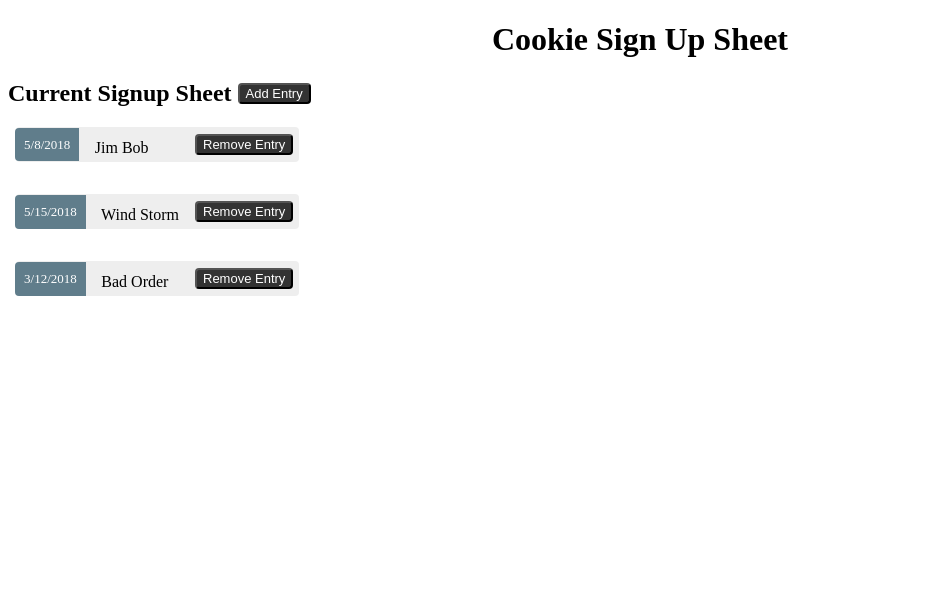
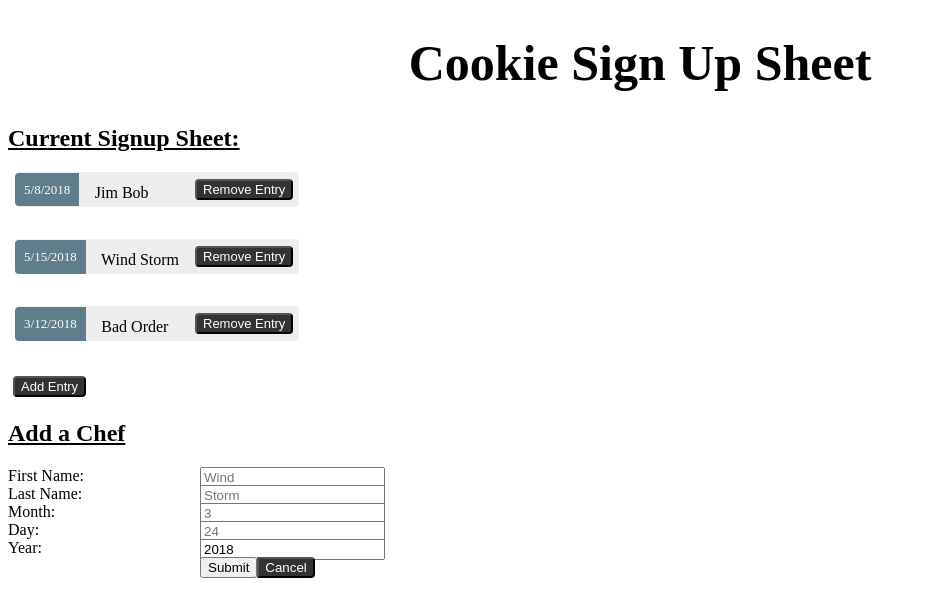
Before and after one commit to AlecSimon/Second-Angular-Project, an Angular app in the folder First Project Angular/ClientApp/: page / in a window 1280 px wide. Both pictures are taken after a click on the button "Add Entry". Shown: the top 616 px of the page, without its empty margins (0-927 px from the left). Built offline with nearby package versions, Linux system fonts and the light colour scheme.

Commit message:
Buttons look like they work properly. Final step before real server data transfer.

```diff
--- a/First Project Angular/ClientApp/src/app/app.component.css
+++ b/First Project Angular/ClientApp/src/app/app.component.css
@@ -0,0 +1,3 @@
+h1 {
+    font-size: 50px;
+}
--- a/First Project Angular/ClientApp/src/app/chefs/chefs.component.css
+++ b/First Project Angular/ClientApp/src/app/chefs/chefs.component.css
@@ -1,6 +1,9 @@
 .selected {
   background-color: #CFD8DC !important;
   color: white;
+}
+h2 {
+  text-decoration: underline;
 }
 .chefs {
   margin: 0 0 2em 0;
@@ -47,14 +50,39 @@
   left: 15em;
   transform: translate(0px, 2px);
 }
-button {
+
+h2 button {
   cursor: pointer;
   border-color: black;
   background-color: #333333;
   color: white;
   font-size: small;
   border-radius: 4px 4px 4px 4px;
+  transform: translate(5px, -3px);
 }
-h2 button {
-  transform: translate(0px, -3px);
+
+form input {
+position: fixed;
+left: 15em;
 }
+form button{
+  border-color: black;
+  background-color: #333333;
+  color: white;
+  position: fixed;
+  left: 19.3em;
+  border-radius: 0px 4px 4px 0px;
+}
+
+.deletion form input {
+  position: fixed;
+  left: 19em;
+  }
+.deletion form button{
+  border-color: black;
+  background-color: #333333;
+  color: white;
+  position: fixed;
+  left: 21.6em;
+  border-radius: 0px 4px 4px 0px;
+}
--- a/First Project Angular/ClientApp/src/app/chefs/chefs.component.html
+++ b/First Project Angular/ClientApp/src/app/chefs/chefs.component.html
@@ -1,23 +1,34 @@
-<h2>Current Signup Sheet <button type="button">Add Entry</button></h2>
+<h2>Current Signup Sheet:</h2>
 <ul class="chefs" *ngFor="let chef of chefs">
   <li>
     <span class="badge">{{chef.month}}/{{chef.day}}/{{chef.year}}</span> {{chef.firstName}} {{chef.lastName}} <button type="button" [class.selected]="chef === selectedChef"
-    (click)="onSelect(chef)">Remove Entry</button>
+    (click)="onSelect(chef)" (click)="addChef = false">Remove Entry</button>
   </li>
 </ul>
 
-<div *ngIf="selectedChef">
+<h2><button type="button" (click)="addChef = true" (click)="selectedChef = false"> Add Entry</button></h2>
 
-  <h2>{{ selectedChef.firstName }} {{ selectedChef.lastName }} Details</h2>
+<div *ngIf="addChef">
+
+  <h2>Add a Chef</h2>
   <div>
     <form action="./mock-chefs.ts">
-      First Name: <input type="text" name = "firstName" placeholder="Wind"/>
-      Last Name:  <input type="text" name = "lastName" placeholder="Storm"/>
-      Month:      <input type="text" name = "month" placeholder="3"/>
-      Day:        <input type="text" name = "day" placeholder="24"/>
-      Year:       <input type="text" name = "year" value="2018" placeholder="2000"/>
+      First Name: <input type="text" name = "firstName" placeholder="Wind"/><br>
+      Last Name:  <input type="text" name = "lastName" placeholder="Storm"/><br>
+      Month:      <input type="text" name = "month" placeholder="3"/><br>
+      Day:        <input type="text" name = "day" placeholder="24"/><br>
+      Year:       <input type="text" name = "year" value="2018" placeholder="2000"/><br>
       <input type="submit" value="Submit">
+      <button type="button" (click)="addChef = false">Cancel</button>
     </form>
   </div>
+</div>
 
+<div *ngIf="selectedChef" class="deletion">
+  <h2>Trying to remove {{ selectedChef.firstName }}  {{ selectedChef.lastName }}'s entry on {{selectedChef.month}}/{{selectedChef.day}}/{{selectedChef.year}}</h2>
+  <form>
+    Are you sure you want to remove it?
+    <input type="submit" value="Yes">
+    <button type="button" (click)="selectedChef = false">No</button>
+  </form>
 </div>
--- a/First Project Angular/ClientApp/src/app/chefs/chefs.component.ts
+++ b/First Project Angular/ClientApp/src/app/chefs/chefs.component.ts
@@ -12,6 +12,8 @@ export class ChefsComponent implements OnInit {
   chefs: Chef[]
 
   selectedChef: Chef;
+
+  addChef: false;
 
   constructor(private chefService: ChefService) { }
 
@@ -28,4 +30,5 @@ export class ChefsComponent implements OnInit {
     this.selectedChef = chef;
   }
 
+
 }
```
Also changed, not shown: First Project Angular/ClientApp/src/app/app.component.html (line endings or trailing spaces).
